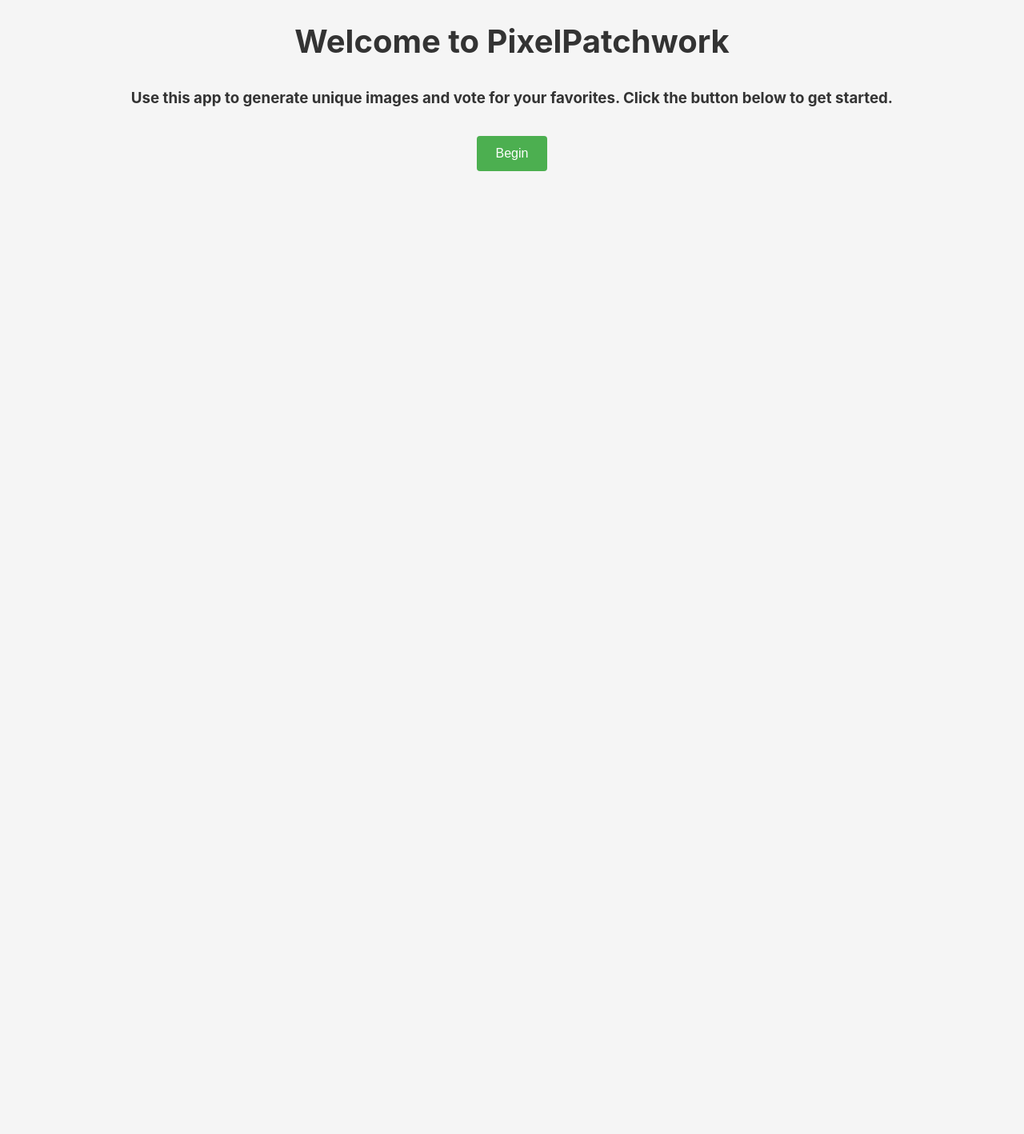
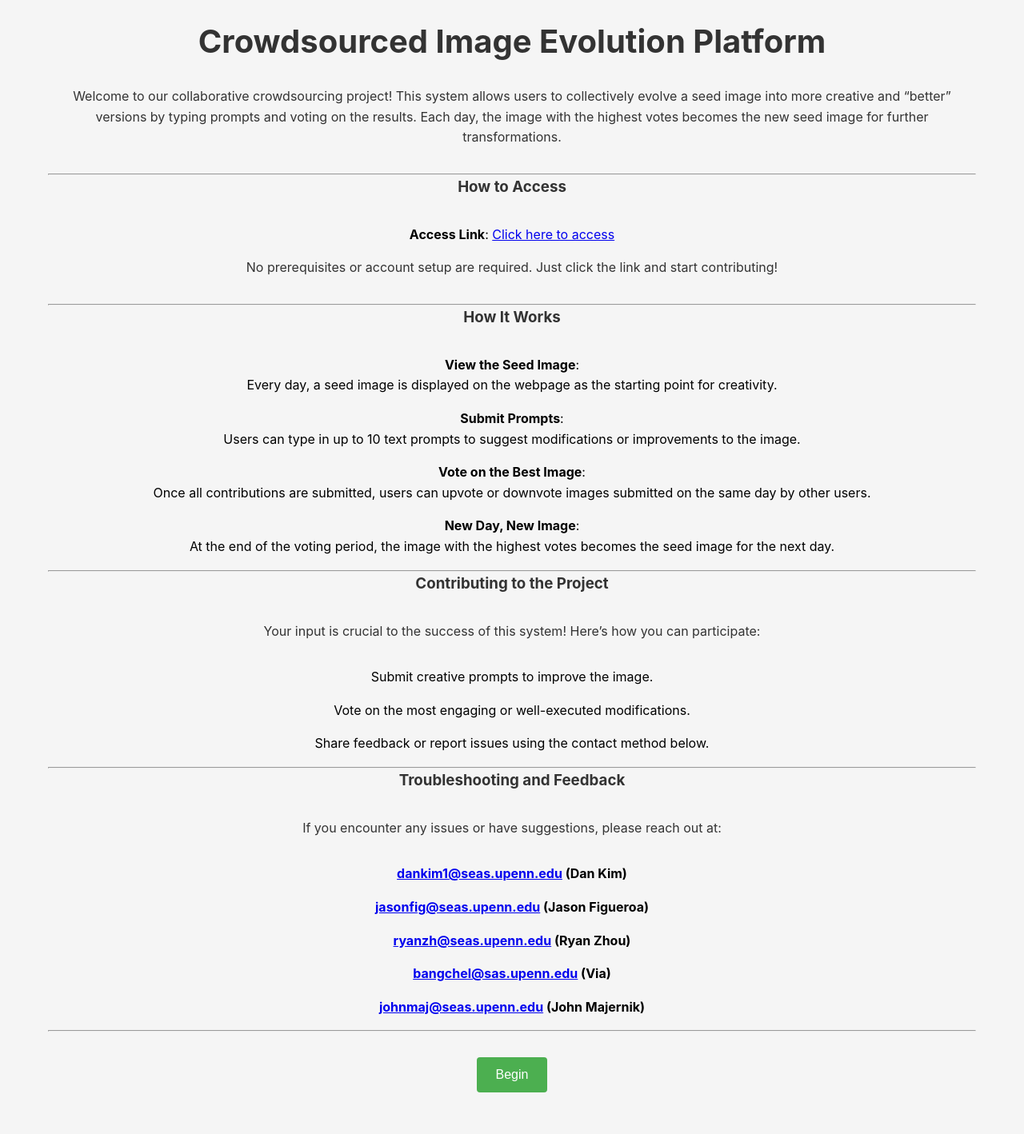
Before and after one commit to dankim444/pixelpatchwork, a Python web app: template src/templates/index.html in a window 1280 px wide. Shown: the whole page at 80% size. Before the commit the page ends 214 px from the top, so only its background shows below. Run offline with Jinja, Linux system fonts and the light colour scheme; the template is opened without the code that fills it, so the values that code supplies are empty.

Commit message:
add instructions and contact information

```diff
--- a/src/static/index.css
+++ b/src/static/index.css
@@ -27,6 +27,20 @@ h3 {
     text-align: center;
     color: #333;
     margin-bottom: 2rem;
+}
+
+ul {
+    text-align: center;
+}
+
+ol {
+    text-align: center;
+}
+
+li {
+    text-align: center;
+    list-style: none;
+    margin-bottom: 1rem;
 }
 
 p {
--- a/src/templates/index.html
+++ b/src/templates/index.html
@@ -8,12 +8,57 @@
 </head>
 <body>
     <div class="container">
-        <h1>Welcome to PixelPatchwork</h1>
-        <h3>Use this app to generate unique images and vote for your favorites. Click the button below to get started.</h3>
+        <h1>Crowdsourced Image Evolution Platform</h1>
+        <p>Welcome to our collaborative crowdsourcing project! This system allows users to collectively evolve a seed image into more creative and “better” versions by typing prompts and voting on the results. Each day, the image with the highest votes becomes the new seed image for further transformations.</p>
+        <hr>
+        <h3>How to Access</h3>
+        <ul>
+            <li><strong>Access Link</strong>: <a href="https://drive.google.com/file/d/1cbrx6hRfo_QMN09dUHO5cXTZXxB6-nAL/view">Click here to access</a></li>
+        </ul>
+        <p>No prerequisites or account setup are required. Just click the link and start contributing!</p>
+        <hr>
+        <h3>How It Works</h3>
+        <ol>
+            <li>
+                <strong>View the Seed Image</strong>:<br>
+                Every day, a seed image is displayed on the webpage as the starting point for creativity.
+            </li>
+            <li>
+                <strong>Submit Prompts</strong>:<br>
+                Users can type in up to 10 text prompts to suggest modifications or improvements to the image.
+            </li>
+            <li>
+                <strong>Vote on the Best Image</strong>:<br>
+                Once all contributions are submitted, users can upvote or downvote images submitted on the same day by other users.
+            </li>
+            <li>
+                <strong>New Day, New Image</strong>:<br>
+                At the end of the voting period, the image with the highest votes becomes the seed image for the next day.
+            </li>
+        </ol>
+        <hr>
+        <h3>Contributing to the Project</h3>
+        <p>Your input is crucial to the success of this system! Here’s how you can participate:</p>
+        <ol>
+            <li>Submit creative prompts to improve the image.</li>
+            <li>Vote on the most engaging or well-executed modifications.</li>
+            <li>Share feedback or report issues using the contact method below.</li>
+        </ol>
+        <hr>
+        <h3>Troubleshooting and Feedback</h3>
+        <p>If you encounter any issues or have suggestions, please reach out at:</p>
+        <ul>
+            <li><strong><a href="mailto:dankim1@seas.upenn.edu">dankim1@seas.upenn.edu</a> (Dan Kim)</strong></li>
+            <li><strong><a href="mailto:jasonfig@seas.upenn.edu">jasonfig@seas.upenn.edu</a> (Jason Figueroa)</strong></li>
+            <li><strong><a href="mailto:ryanzh@seas.upenn.edu">ryanzh@seas.upenn.edu</a> (Ryan Zhou)</strong></li>
+            <li><strong><a href="mailto:bangchel@sas.upenn.edu">bangchel@sas.upenn.edu</a> (Via)</strong></li>
+            <li><strong><a href="mailto:johnmaj@seas.upenn.edu">johnmaj@seas.upenn.edu</a> (John Majernik)</strong></li>
+        </ul>
+        <hr>
         <form action="{{ url_for('generate') }}" method="get">
             <button
                 type="submit"
-                style="display: block; margin: 1rem auto;"
+                style="display: block; margin: 2rem auto;"
             >
                 Begin
             </button>
```
Also changed, not shown: INSTRUCTIONS.md (+5 -0 lines).
